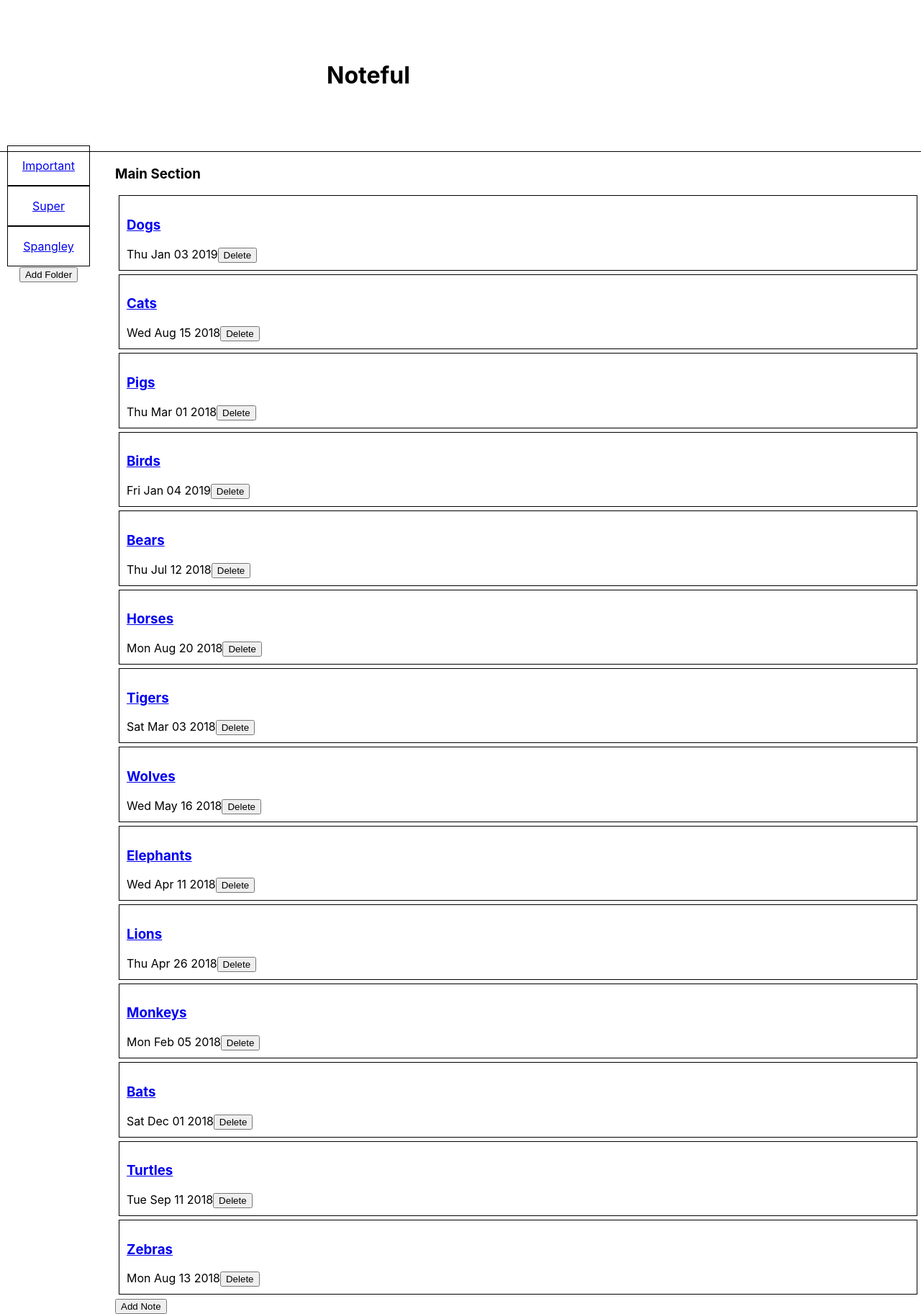
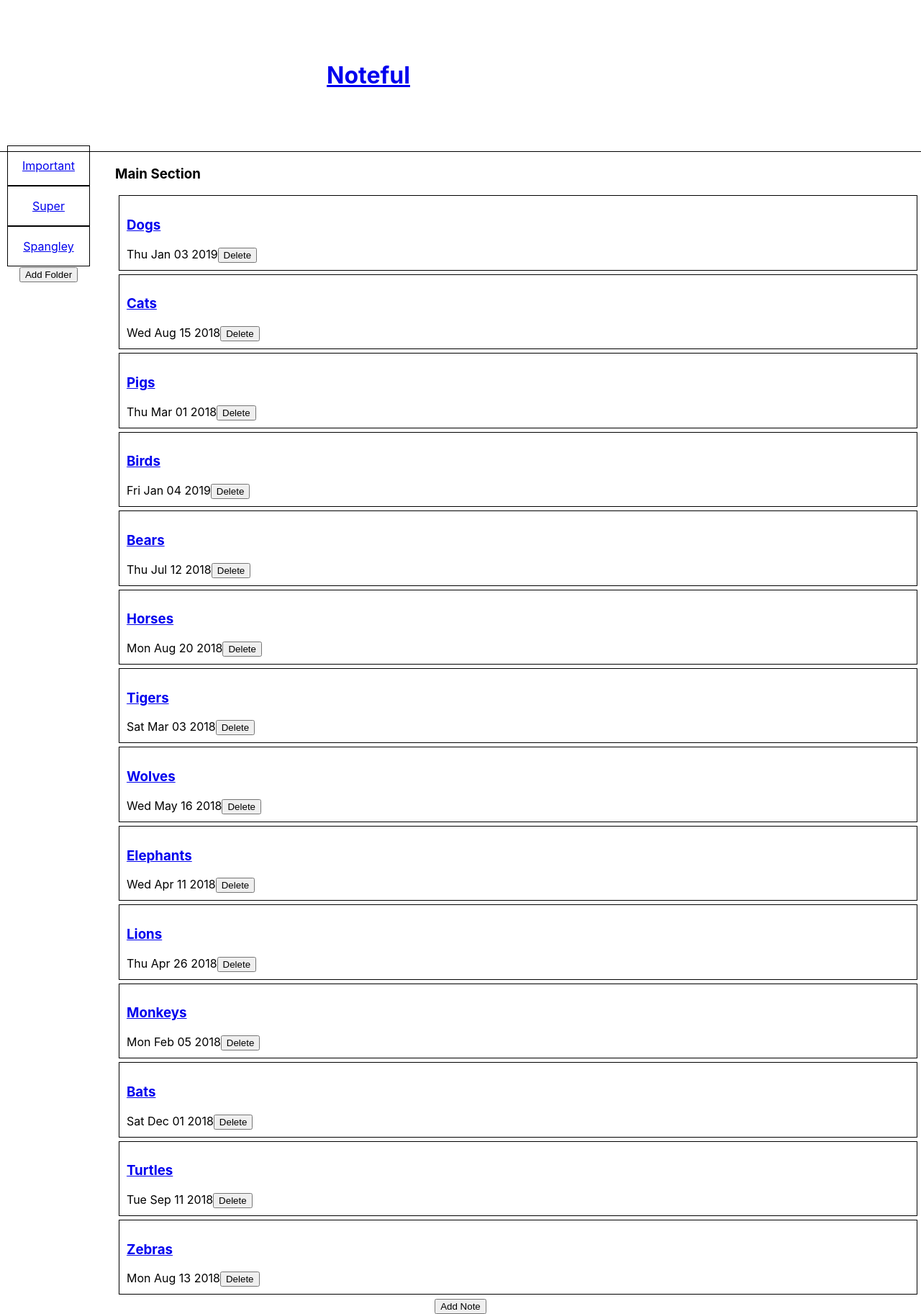
Before and after one commit to thinkful-ei-heron/noteful_wesley-evan, a React (Create React App) app: page / in a window 1280 px wide. Shown: the whole page at 72% size. Built offline with nearby package versions, Linux system fonts and the light colour scheme.

Commit message:
added return from title

```diff
--- a/src/App.js
+++ b/src/App.js
@@ -10,6 +10,7 @@ import { Route } from 'react-router-dom';
 import { Switch } from 'react-router-dom';
 import GoBackButton from './SideBar/GoBackButton';
 import Content from './MainSection/content';
+import AddNote from './MainSection/AddNote'
 
 
 function App() {
@@ -20,16 +21,14 @@ function App() {
   }
   return (
     <div className="App">
-      <Header />
-
       <Switch>
       <Route
           path='/note/:noteId'
           render={(props) => {
-            //console.log(props.match.params)
             const filteredNote = state.notes.filter(note => (note.id === props.match.params.noteId))
             return (
               <div>
+                <Header />
                 <MainSection
                   notes={filteredNote}
                 />
@@ -44,19 +43,18 @@ function App() {
         <Route
           path='/folders/:folderId'
           render={(props) => {
-            console.log(props.match.params.folderId)
-            // const noContentNote = state.notes.filter(note => {
-            //  // note.content = null;
-            //   return note;
-            // })
             const filteredNotes = state.notes.filter(note => (note.folderId === props.match.params.folderId))
             return (
               <div>
+                <Header />
                 <MainSection
                   notes={filteredNotes}
                 />
                 <SideBar
                   folders={state.folders}
+                />
+                <AddNote
+                  key={Math.random()}
                 />
               </div>
             )
@@ -65,18 +63,17 @@ function App() {
         <Route
           path='/'
           render={(props) => {
-            console.log(props.match.params.folderId)
-            // const noContentNote = state.notes.filter(note => {
-            //   note.content = null;
-            //   return note;
-            // })
             return (
               <div>
+                <Header />
                 <MainSection
                   notes={state.notes}
                 />
                 <SideBar
                   folders={state.folders}
+                />
+                <AddNote
+                  key={Math.random()}
                 />
               </div>
             )
--- a/src/MainSection/mainSection.js
+++ b/src/MainSection/mainSection.js
@@ -26,9 +26,6 @@ export class MainSection extends Component {
             )
           }
         })}
-        <AddNote
-          key={Math.random()}
-        />
       </div>
     )
   }
--- a/src/header.js
+++ b/src/header.js
@@ -1,11 +1,12 @@
 import React, { Component } from 'react'
 import './header.css'
+import { Link } from 'react-router-dom';
 
 export class Header extends Component {
   render() {
     return (
       <div className='Header'>
-        <h1>Noteful</h1>
+        <h1> <Link to="/"> Noteful </Link></h1>
       </div>
     )
   }
```
